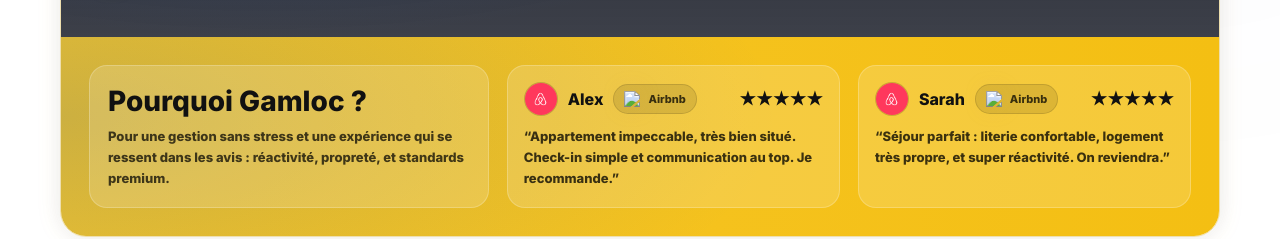
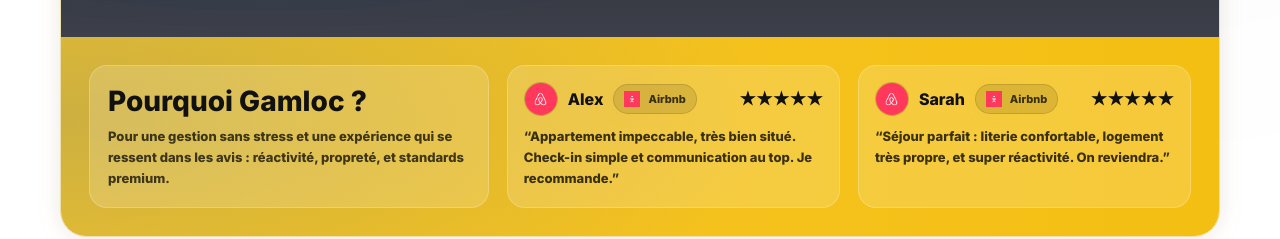
Before and after one commit to Ryuguii-GuiR/GAMLOCIMMO, a plain HTML site: page index.html in a window 1280 px wide. Shown: the part 1004-1243 px from the top of the page. Drawn offline with Linux system fonts and the light colour scheme.

Commit message:
Update index.html

```diff
--- a/index.html
+++ b/index.html
@@ -544,7 +544,7 @@ footer{
           <a class="smallBtn primary"
              href="https://www.airbnb.fr/rooms/1405740911071108953#reviews"
              target="_blank" rel="noopener">
-            <img class="airbnbLogo" src="airbnb-logo.png" alt="Airbnb">
+            <img class="airbnbLogo" src=AIRBNB.png" alt="Airbnb">
             Voir les avis Airbnb
           </a>
           <a class="smallBtn" href="confier-mon-bien.html">Demander une estimation</a>
@@ -592,7 +592,7 @@ footer{
               <div class="pp"><img src="AIRBNB.png" alt="Alex"></div>
               Alex
               <span class="chip">
-                <img class="airbnbLogo" src="airbnb-logo.png" alt="Airbnb"> Airbnb
+                <img class="airbnbLogo" src="AIRBNB.png" alt="Airbnb"> Airbnb
               </span>
             </div>
             <div class="reviewStars">★★★★★</div>
@@ -608,7 +608,7 @@ footer{
               <div class="pp"><img src="AIRBNB.png" alt="Sarah"></div>
               Sarah
               <span class="chip">
-                <img class="airbnbLogo" src="airbnb-logo.png" alt="Airbnb"> Airbnb
+                <img class="airbnbLogo" src="AIRBNB.png" alt="Airbnb"> Airbnb
               </span>
             </div>
             <div class="reviewStars">★★★★★</div>
```
